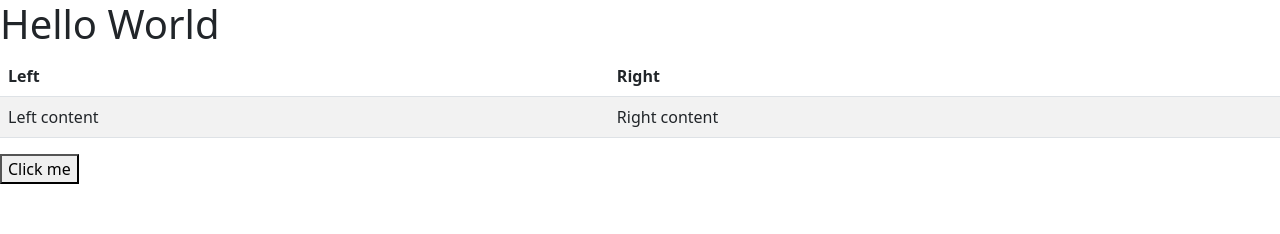
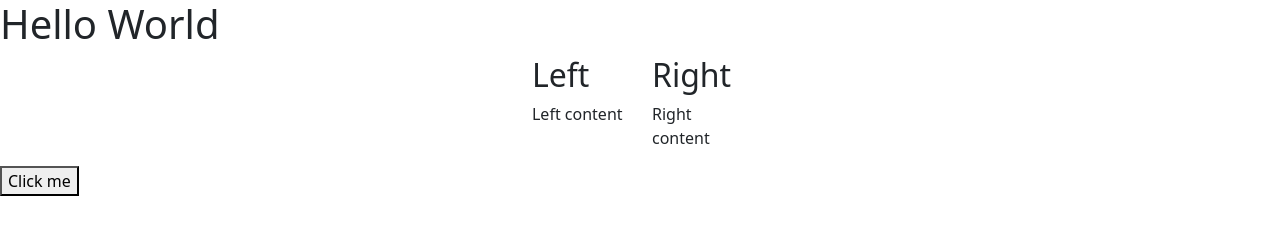
Before and after one commit to Rowolfs/frontend_backend_2, a website: page index.html in a window 1280 px wide. Drawn offline with nearby package versions, Linux system fonts and the light colour scheme.

Commit message:
change table to adaptive grid

```diff
--- a/index.html
+++ b/index.html
@@ -9,22 +9,18 @@
 </head>
 <body>
     <h1>Hello World</h1>
-        <table class="table table-striped">
-            <thead>
-            <tr>
-                <th>Left</th>
-                <th>Right</th>
-
-            </tr>
-            </thead>
-            <tbody>
-                <tr>
-
-                    <td>Left content</td>
-                    <td>Right content</td>
-                </tr>
-            <tbody>
-        </table>
+        <div class="container d-flex justify-content-center">
+            <div class="row">
+                <div class="col-md-6">
+                    <h2>Left</h2>
+                    <p>Left content</p>
+                </div>
+                <div class="col-md-6">
+                    <h2>Right</h2>
+                    <p>Right content</p>
+                </div>
+            </div>
+        </div>
     <button class="custom-button">Click me</button>
     <script src="https://cdn.jsdelivr.net/npm/bootstrap@5.3.0/dist/js/bootstrap.bundle.min.js" integrity="sha384-geWF76RCwLtnZ8qwWowPQNguL3RmwHVBC9FhGdlKrxdiJJigb/j/68SIy3Te4Bkz" crossorigin="anonymous"></script>
 </body>
--- a/style.css
+++ b/style.css
@@ -1,14 +1,15 @@
-.flex-container {
-  display: flex;
-}
 
-.flex-item {
-  margin: 10px;
+
+.custom-button {
+    display: flex;
+    justify-content: center;
+    align-items: center;
 }
 
 .custom-button:hover {
-  color: #333;
-  background-color: #26b70c;
+    color: #333;
+    background-color: #26b70c;
+    justify-content: center;
 }
 
 /*# sourceMappingURL=style.css.map */
```
